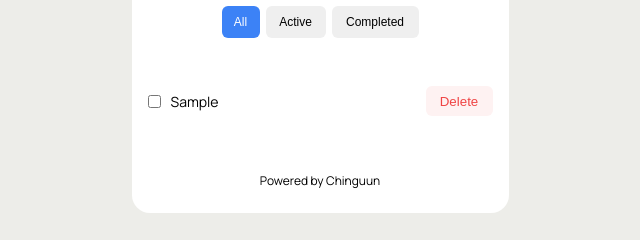
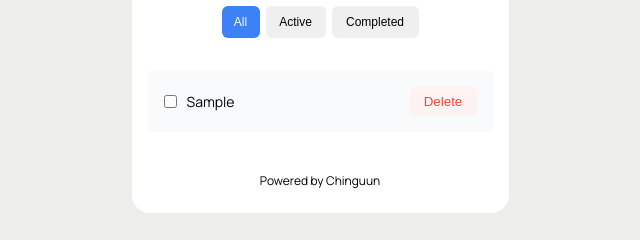
Before and after one commit to chinguunees/to-do-list, a plain HTML site: page index.html in a window 1280 px wide. Both pictures are taken after typing "Sample" into the empty fields and a click on the button "Add". Shown: the part 367-607 px from the top of the page, 320-960 px from the left. Drawn offline with Linux system fonts and the light colour scheme.

Commit message:
small improvements

```diff
--- a/style.css
+++ b/style.css
@@ -108,6 +108,8 @@ h1 {
   height: 62px;
   width: 345px;
   justify-content: space-between;
+  background-color: #f9fafb;
+  border-radius: 6px;
 }
 .task__delete {
   height: 30px;
@@ -116,6 +118,7 @@ h1 {
   background-color: #fef2f2;
   color: #ef4444;
   border-radius: 6px;
+  margin-right: 16px;
 }
 
 #input::placeholder {
@@ -124,6 +127,7 @@ h1 {
 .buttons {
   display: flex;
   gap: 10px;
+  margin-left: 16px;
 }
 #task__container {
   display: flex;
```
